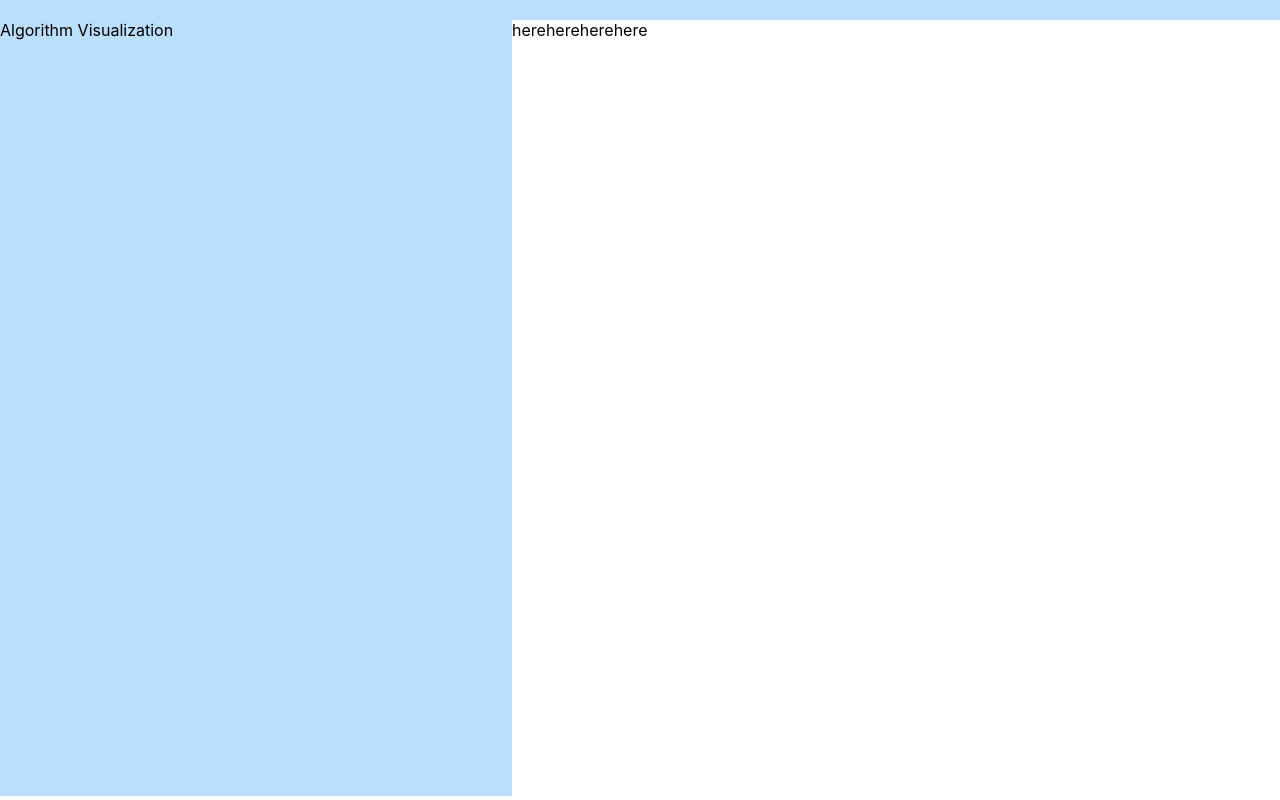
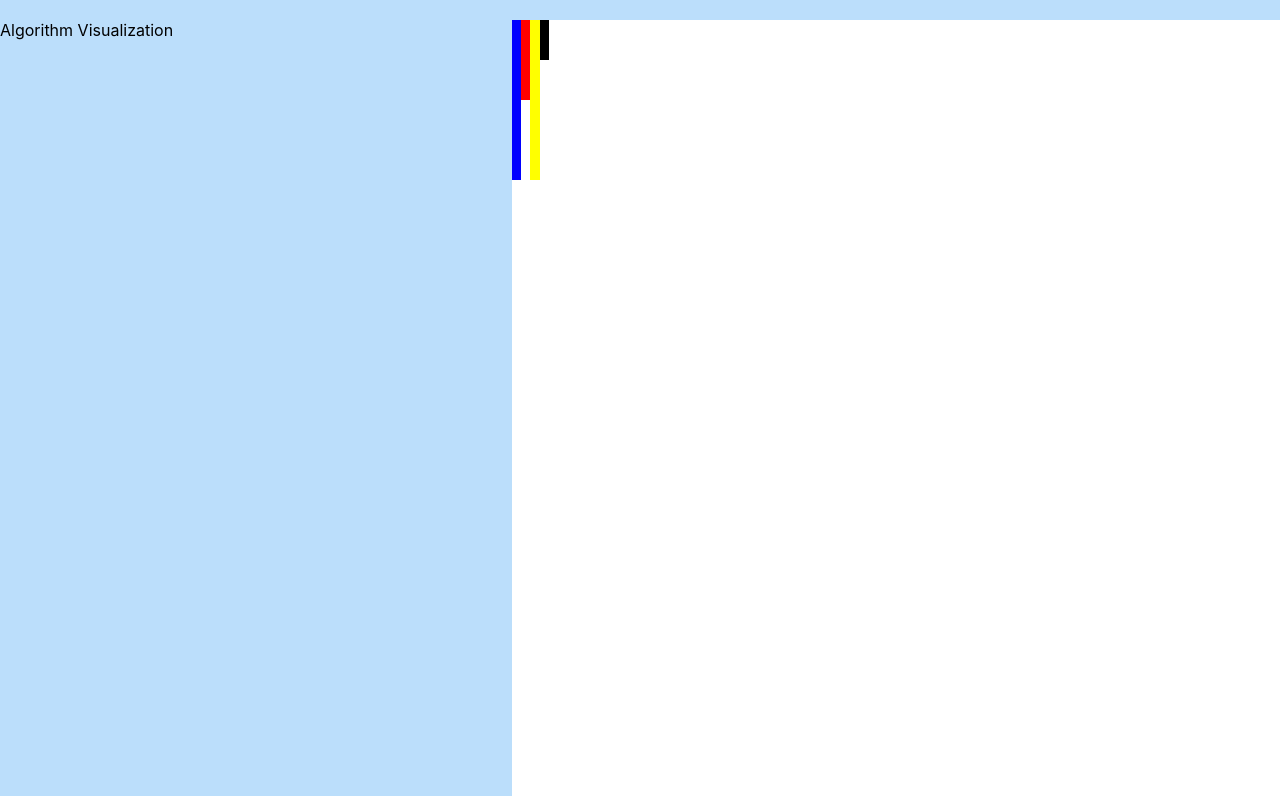
Before and after one commit to DeviNoles/AlgorithmVisualization, a React (Create React App) app in the folder frontend/: page / in a window 1280 px wide. Built offline with nearby package versions, Linux system fonts and the light colour scheme.

Commit message:
react prop bar graphs

```diff
--- a/frontend/src/App.js
+++ b/frontend/src/App.js
@@ -15,10 +15,10 @@ class App extends Component{
   Algorithm Visualization
   </div>
   <div id="nodeContainer">
-  <Node/>
-    <Node/>
-      <Node/>
-        <Node/>
+  <Node background = "blue" height = "20vh"/>
+  <Node background = "red" height = "10vh"/>
+  <Node background = "yellow" height = "20vh"/>
+  <Node background = "black" height = "5vh"/>
   </div>
   </div>
 </div>
--- a/frontend/src/node/Node.css
+++ b/frontend/src/node/Node.css
@@ -1,3 +1,8 @@
 #nodeContainer{
   display: flex !important;
+  width: 2vh;
 }
+#node{
+  background: #ff0 !important;
+  height: 50vh !important; /* edit this for graph height = magic */
+}
--- a/frontend/src/node/Node.js
+++ b/frontend/src/node/Node.js
@@ -2,12 +2,26 @@ import React, { Component, Fragment } from 'react';
 import './Node.css';
 
 class Node extends Component{
+  constructor(props) {
+    super(props);
+
+  }
 
 
   render(){
+    const styles = {
+    node: {
+      background: this.props.background,
+      height: this.props.height, /* edit this for graph height = magic */
+      color: this.props.background,
+    }
+  }
+    let ht = this.props.height;
     return (
       <div id="nodeContainer">
-      here
+      <div style={styles.node}>
+      ..
+      </div>
       </div>
 
     )
```
